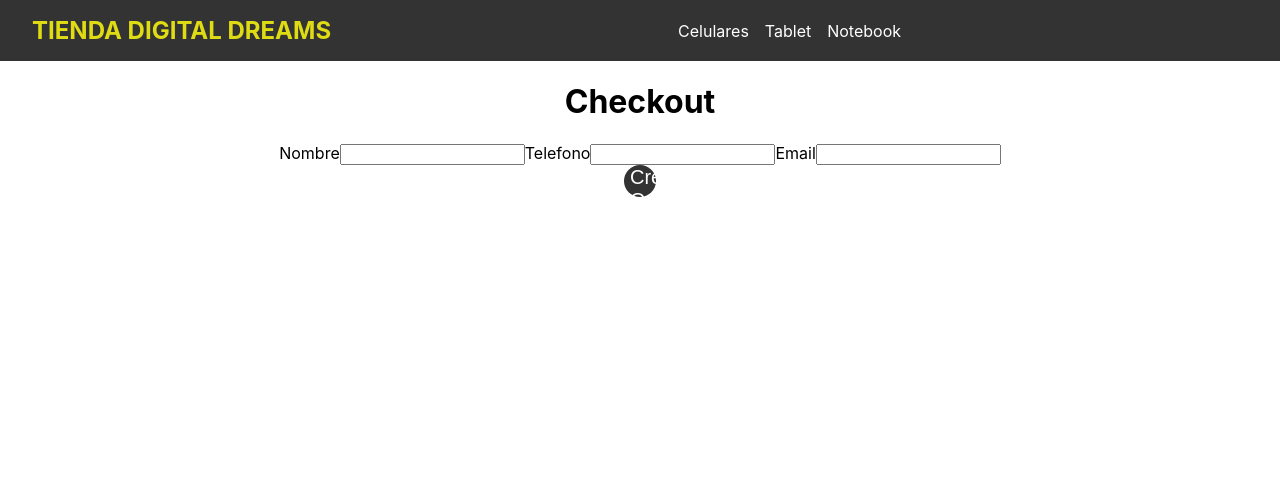
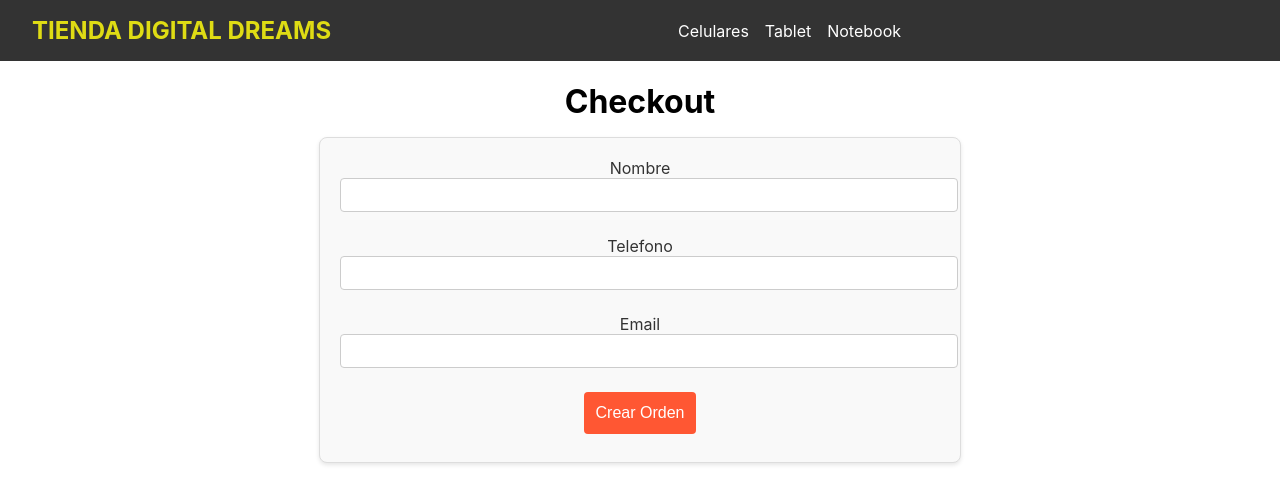
Before and after one commit to josesalim22/PreEntrega2SalimReact, a React (Create React App) app: page /checkout in a window 1280 px wide. Shown: the top 504 px of the page. Built offline with nearby package versions, Linux system fonts and the light colour scheme.

Commit message:
agregue estilos al form y checkout

```diff
--- /dev/null
+++ b/src/components/Checkout/Checkout.css
@@ -0,0 +1,15 @@
+
+h1 {
+
+     margin-bottom: 16px;
+
+   }
+
+
+   h1.loading-message {
+     color: #007bff;
+   }
+
+   h1.order-id-message span{
+     color: #28a745;
+   }
--- a/src/components/Checkout/Checkout.jsx
+++ b/src/components/Checkout/Checkout.jsx
@@ -1,3 +1,4 @@
+import './Checkout.css';
 import { useContext, useState } from 'react'
 import { CartContext } from '../../context/CartContext'
 import { getDocs, collection, query, where, addDoc, writeBatch, Timestamp, documentId } from 'firebase/firestore'
@@ -68,11 +69,18 @@ const Checkout = () => {
           }
      }
      if (loading) {
-          return <h1>Se esta generando su orden...</h1>
+          return <h1 className="loading-message">Se esta generando su orden...</h1>
      }
 
      if (orderId) {
-          return <h1>El id de su orden es: {orderId}</h1>
+          return (
+               <div>
+                 <h1 className="order-id-message">
+                   El ID de su orden es: <span>{orderId}</span>
+                 </h1>
+                 <h2>Gracias por su compra</h2>
+               </div>
+             )
      }
 
 
--- a/src/components/CheckoutForm/CheckoutForm.css
+++ b/src/components/CheckoutForm/CheckoutForm.css
@@ -0,0 +1,44 @@
+.Container {
+     max-width: 600px;
+     margin: 0 auto;
+     padding: 20px;
+     background-color: #f9f9f9;
+     border: 1px solid #ddd;
+     border-radius: 8px;
+     box-shadow: 0 2px 4px rgba(0, 0, 0, 0.1);
+   }
+
+   .Form {
+     display: grid;
+     gap: 16px;
+   }
+
+   .Label {
+     display: block;
+     font-size: 16px;
+     margin-bottom: 8px;
+     color: #333;
+   }
+
+   .Input {
+     width: 100%;
+     padding: 8px;
+     font-size: 14px;
+     border: 1px solid #ccc;
+     border-radius: 4px;
+   }
+
+   .Button-enviar {
+     background-color: #ff5733;
+     color: #fff;
+     padding: 12px;
+     font-size: 16px;
+     border: none;
+     border-radius: 4px;
+     cursor: pointer;
+     transition: background-color 0.3s;
+   }
+
+   .Button-enviar:hover {
+     background-color: #f88065;
+   }
--- a/src/components/CheckoutForm/CheckoutForm.jsx
+++ b/src/components/CheckoutForm/CheckoutForm.jsx
@@ -48,7 +48,7 @@ const CheckoutForm = ({ onConfirm }) => {
                          />
                     </label>
                     <div className='Label'>
-                         <button type='submit' className='Button'>Crear Orden</button>
+                         <button type='submit' className='Button-enviar'>Crear Orden</button>
                     </div>
 
 
```
